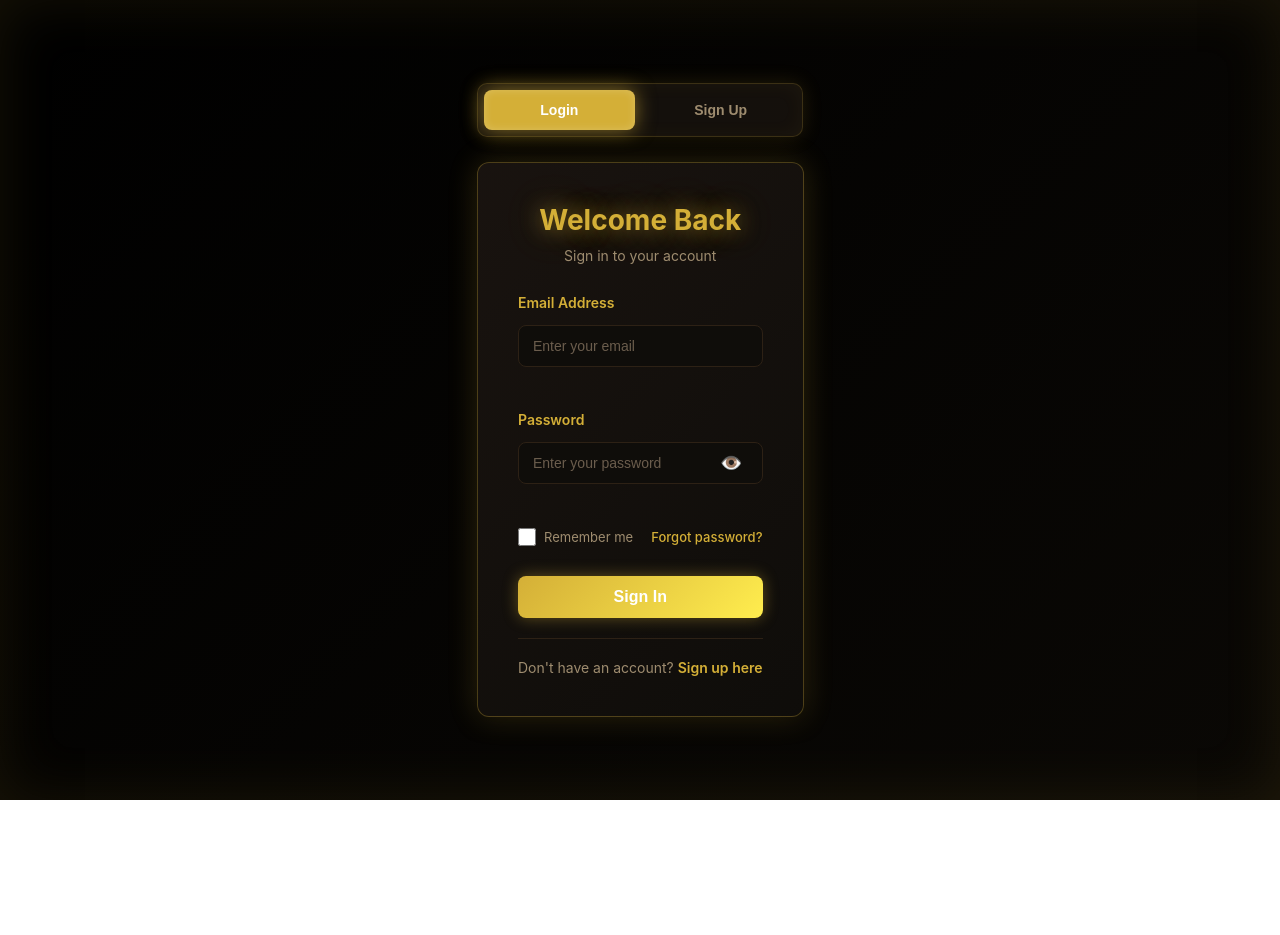
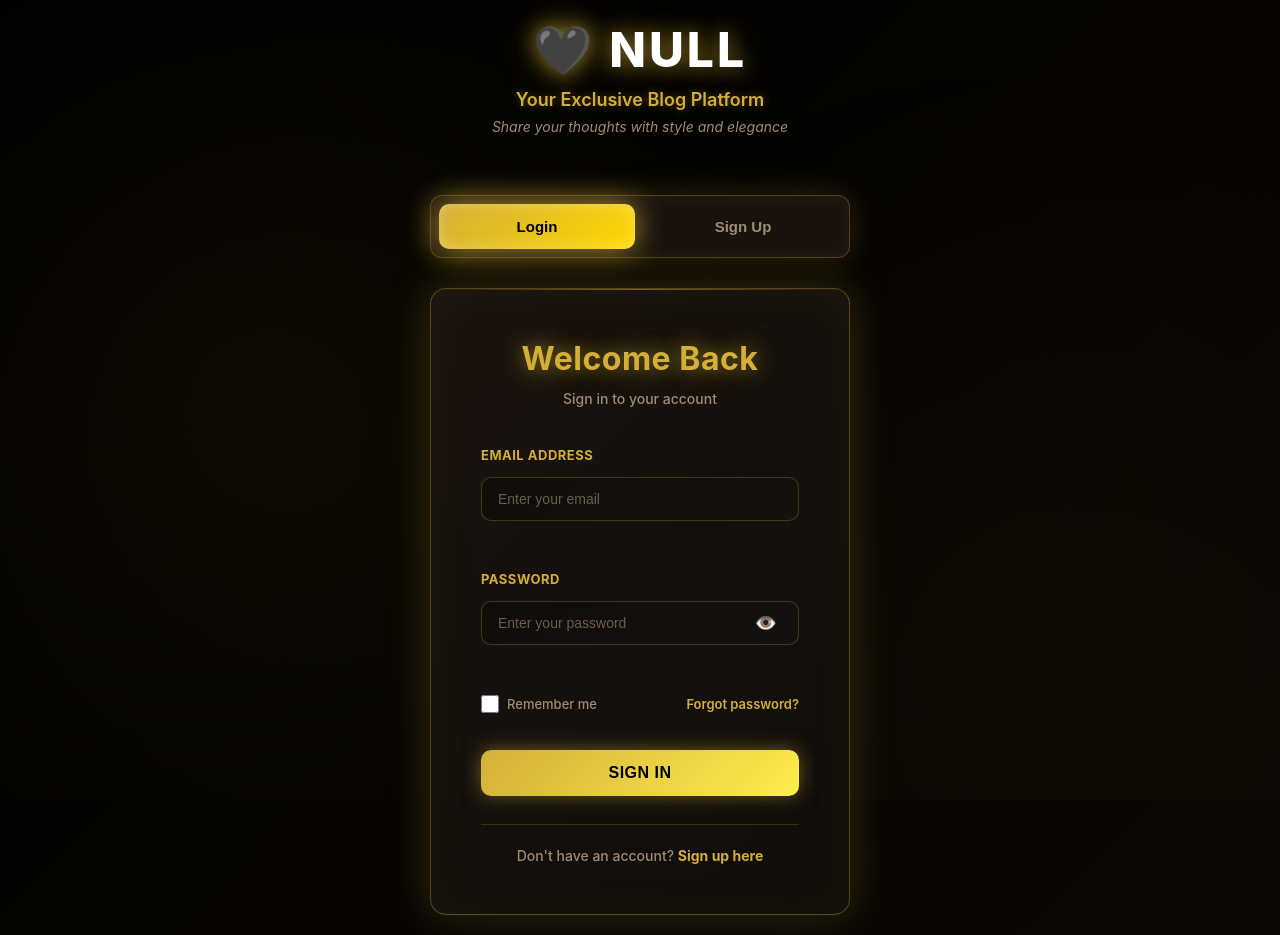
Before and after one commit to SriGobu/NULL, a website: page FrontEnd/loginSignup/index.html in a window 1280 px wide. Before the commit the page ends 800 px from the top, so only its background shows below. Drawn offline with Linux system fonts and the light colour scheme.

Commit message:
localhost to liveserver modified and styles modified

```diff
--- a/BackEnd/secondServer.js
+++ b/BackEnd/secondServer.js
@@ -62,7 +62,7 @@ app.use((req, res) => {
 
 // Start server
 app.listen(PORT, () => {
-    console.log(`Server running on http://localhost:3000`);
+    console.log(`Server running on port ${PORT}`);
     console.log('Database connected to MongoDB Atlas');
 });
 
--- a/BackEnd/server.js
+++ b/BackEnd/server.js
@@ -635,5 +635,5 @@ app.delete('/api/posts/comment', async (req, res) => {
 // Start Server
 const PORT = process.env.PORT || 3000;
 app.listen(PORT,'0.0.0.0', () => {
-    console.log(`Server is running on http://localhost:3000`);
+    console.log(`Server is running on port ${PORT}`);
 });
--- a/FrontEnd/blog/blogHome.js
+++ b/FrontEnd/blog/blogHome.js
@@ -1,5 +1,5 @@
 // API Configuration
-const API_URL = 'http://localhost:3000/api';
+const API_URL = 'https://null-xsgo.onrender.com/api';
 
 // DOM Elements
 const userInfo = document.getElementById('userInfo');
--- a/FrontEnd/loginSignup/index.html
+++ b/FrontEnd/loginSignup/index.html
@@ -8,7 +8,17 @@
     <link rel="stylesheet" href="/loginSignup/style.css">
 </head>
 <body>
-    <div class="login-container">
+    <div class="auth-background"></div>
+
+    <div class="auth-wrapper">
+        <!-- Branding Section -->
+        <div class="branding-section">
+            <h1 class="brand-title">🖤 NULL</h1>
+            <p class="brand-subtitle">Your Exclusive Blog Platform</p>
+            <p class="brand-description">Share your thoughts with style and elegance</p>
+        </div>
+
+        <div class="login-container">
         <!-- Toggle Button -->
         <div class="toggle-container">
             <button class="toggle-btn active" id="loginToggle">Login</button>
@@ -153,6 +163,7 @@
             <div class="success-message" id="signupSuccessMessage"></div>
         </div>
     </div>
+    </div>
 
     <script src="/loginSignup/script.js"></script>
 </body>
--- a/FrontEnd/loginSignup/script.js
+++ b/FrontEnd/loginSignup/script.js
@@ -1,5 +1,5 @@
 // API base URL
-const API_URL = 'http://localhost:3000/api';
+const API_URL = 'https://null-xsgo.onrender.com/api';
 
 const loginForm = document.getElementById('loginForm');
 const signupForm = document.getElementById('signupForm');
--- a/FrontEnd/loginSignup/style.css
+++ b/FrontEnd/loginSignup/style.css
@@ -13,55 +13,71 @@ body {
     align-items: center;
     padding: 20px;
     color: #f5f5f5;
-    box-shadow: inset 0 0 60px rgba(212, 175, 55, 0.1);
-}
+    position: relative;
+    overflow-x: hidden;
 }
 
-.login-container {
+.auth-background {
+    position: fixed;
+    top: 0;
+    left: 0;
     width: 100%;
-    max-width: 420px;
-    animation: slideIn 0.5s ease-out;
+    height: 100%;
+    background:
+        radial-gradient(circle at 20% 50%, rgba(212, 175, 55, 0.05) 0%, transparent 50%),
+        radial-gradient(circle at 80% 80%, rgba(212, 175, 55, 0.03) 0%, transparent 50%);
+    pointer-events: none;
+    z-index: 0;
 }
 
-.toggle-container {
+.auth-wrapper {
     display: flex;
-    gap: 10px;
-    margin-bottom: 25px;
-    background: rgba(26, 20, 16, 0.8);
-    padding: 6px;
-    border-radius: 10px;
-    box-shadow: 0 0 20px rgba(212, 175, 55, 0.15), inset 0 0 20px rgba(212, 175, 55, 0.05);
-    border: 1px solid rgba(212, 175, 55, 0.2);
+    flex-direction: column;
+    align-items: center;
+    width: 100%;
+    max-width: 500px;
+    gap: 30px;
+    position: relative;
+    z-index: 1;
 }
 
-.toggle-btn {
-    flex: 1;
-    padding: 12px 20px;
-    border: none;
-    background: transparent;
-    color: #9e8c6f;
-    font-size: 14px;
-    font-weight: 600;
-    cursor: pointer;
-    border-radius: 8px;
-    transition: all 0.3s ease;
+.branding-section {
+    text-align: center;
+    margin-bottom: 20px;
+    animation: slideDownFade 0.8s ease-out;
 }
 
-.toggle-btn:hover {
-    background: #2d2115;
-    color: #d4af37;
+.brand-title {
+    font-size: 48px;
+    font-weight: 800;
+    color: #ffffff;
+    margin-bottom: 10px;
+    text-shadow:
+        0 0 20px rgba(212, 175, 55, 0.6),
+        0 0 40px rgba(212, 175, 55, 0.3),
+        0 0 60px rgba(212, 175, 55, 0.1);
+    letter-spacing: 3px;
 }
 
-.toggle-btn.active {
-    background: #d4af37;
-    color: #ffffff;
-    box-shadow: 0 0 20px rgba(212, 175, 55, 0.6), inset 0 0 10px rgba(255, 255, 255, 0.2);
+.brand-subtitle {
+    font-size: 18px;
+    color: #d4af37;
+    font-weight: 600;
+    margin-bottom: 8px;
+    text-shadow: 0 0 10px rgba(212, 175, 55, 0.4);
 }
 
-@keyframes slideIn {
+.brand-description {
+    font-size: 14px;
+    color: #9e8c6f;
+    font-style: italic;
+    margin-bottom: 10px;
+}
+
+@keyframes slideDownFade {
     from {
         opacity: 0;
-        transform: translateY(-30px);
+        transform: translateY(-40px);
     }
     to {
         opacity: 1;
@@ -69,89 +85,177 @@ body {
     }
 }
 
+.login-container {
+    width: 100%;
+    max-width: 420px;
+    animation: slideUpFade 0.8s ease-out;
+}
+
+@keyframes slideUpFade {
+    from {
+        opacity: 0;
+        transform: translateY(40px);
+    }
+    to {
+        opacity: 1;
+        transform: translateY(0);
+    }
+}
+
+.toggle-container {
+    display: flex;
+    gap: 10px;
+    margin-bottom: 30px;
+    background: rgba(26, 20, 16, 0.9);
+    padding: 8px;
+    border-radius: 12px;
+    box-shadow:
+        0 0 30px rgba(212, 175, 55, 0.2),
+        inset 0 0 20px rgba(212, 175, 55, 0.08);
+    border: 1.5px solid rgba(212, 175, 55, 0.3);
+    backdrop-filter: blur(10px);
+}
+
+.toggle-btn {
+    flex: 1;
+    padding: 14px 20px;
+    border: none;
+    background: transparent;
+    color: #9e8c6f;
+    font-size: 15px;
+    font-weight: 700;
+    cursor: pointer;
+    border-radius: 10px;
+    transition: all 0.3s cubic-bezier(0.4, 0, 0.2, 1);
+}
+
+.toggle-btn:hover {
+    background: rgba(212, 175, 55, 0.1);
+    color: #d4af37;
+    box-shadow: 0 0 10px rgba(212, 175, 55, 0.2);
+}
+
+.toggle-btn.active {
+    background: linear-gradient(135deg, #d4af37 0%, #ffd700 100%);
+    color: #000000;
+    box-shadow:
+        0 0 30px rgba(212, 175, 55, 0.8),
+        inset 0 0 15px rgba(255, 255, 255, 0.3);
+    font-weight: 700;
+}
+
 .login-card {
-    background: linear-gradient(135deg, rgba(26, 20, 16, 0.95) 0%, rgba(15, 13, 10, 0.98) 100%);
-    border-radius: 12px;
-    box-shadow: 0 0 30px rgba(212, 175, 55, 0.2), 0 4px 20px rgba(0, 0, 0, 0.7);
-    padding: 40px;
+    background: linear-gradient(135deg, rgba(26, 20, 16, 0.97) 0%, rgba(15, 13, 10, 0.99) 100%);
+    border-radius: 16px;
+    box-shadow:
+        0 0 40px rgba(212, 175, 55, 0.25),
+        0 8px 32px rgba(0, 0, 0, 0.8),
+        inset 0 0 50px rgba(212, 175, 55, 0.05);
+    padding: 50px;
     overflow: hidden;
     display: none;
-    animation: fadeInScale 0.4s ease-out;
-    border: 1px solid rgba(212, 175, 55, 0.3);
+    animation: cardFadeIn 0.5s ease-out;
+    border: 1.5px solid rgba(212, 175, 55, 0.35);
     backdrop-filter: blur(10px);
+    position: relative;
+}
+
+.login-card::before {
+    content: '';
+    position: absolute;
+    top: 0;
+    left: 0;
+    right: 0;
+    height: 1px;
+    background: linear-gradient(90deg, transparent, rgba(212, 175, 55, 0.5), transparent);
 }
 
 .login-card.active {
     display: block;
 }
 
-@keyframes fadeInScale {
+@keyframes cardFadeIn {
     from {
         opacity: 0;
-        transform: scale(0.95);
+        transform: scale(0.98) translateY(10px);
     }
     to {
         opacity: 1;
-        transform: scale(1);
+        transform: scale(1) translateY(0);
     }
 }
 
 .login-header {
     text-align: center;
-    margin-bottom: 30px;
+    margin-bottom: 40px;
 }
 
 .login-header h1 {
     color: #d4af37;
-    font-size: 28px;
-    margin-bottom: 10px;
+    font-size: 32px;
+    margin-bottom: 12px;
     font-weight: 700;
-    text-shadow: 0 0 20px rgba(212, 175, 55, 0.5), 0 0 40px rgba(212, 175, 55, 0.3);
+    text-shadow:
+        0 0 20px rgba(212, 175, 55, 0.6),
+        0 0 40px rgba(212, 175, 55, 0.3);
+    letter-spacing: 0.5px;
 }
 
 .login-header p {
     color: #9e8c6f;
     font-size: 14px;
+    font-weight: 500;
 }
 
 .login-form {
     display: flex;
     flex-direction: column;
-    gap: 20px;
+    gap: 22px;
 }
 
 .form-group {
     display: flex;
     flex-direction: column;
-    gap: 8px;
+    gap: 10px;
 }
 
 .form-group label {
     color: #d4af37;
-    font-weight: 600;
-    font-size: 14px;
-    margin-bottom: 6px;
+    font-weight: 700;
+    font-size: 13px;
+    letter-spacing: 0.5px;
+    text-transform: uppercase;
+    margin-bottom: 4px;
 }
 
 .form-group input {
-    padding: 12px 14px;
-    border: 1.5px solid #2d2115;
-    border-radius: 8px;
+    padding: 13px 16px;
+    border: 1.5px solid rgba(212, 175, 55, 0.25);
+    border-radius: 10px;
     font-size: 14px;
     transition: all 0.3s ease;
-    background: #0f0d0a;
+    background: linear-gradient(135deg, rgba(15, 13, 10, 0.95) 0%, rgba(20, 18, 15, 0.95) 100%);
     color: #d4af37;
+    font-weight: 500;
+}
+
+.form-group input:hover {
+    border-color: rgba(212, 175, 55, 0.4);
+    background: linear-gradient(135deg, rgba(20, 18, 15, 0.97) 0%, rgba(25, 23, 20, 0.97) 100%);
 }
 
 .form-group input:focus {
     outline: none;
     border-color: #d4af37;
-    background: rgba(15, 13, 10, 0.9);
-    box-shadow: 0 0 20px rgba(212, 175, 55, 0.4), inset 0 0 10px rgba(212, 175, 55, 0.1);
+    background: linear-gradient(135deg, rgba(25, 23, 20, 0.98) 0%, rgba(30, 28, 25, 0.98) 100%);
+    box-shadow:
+        0 0 20px rgba(212, 175, 55, 0.4),
+        inset 0 0 15px rgba(212, 175, 55, 0.08);
 }
 
 .form-group input::placeholder {
     color: #6b5d4d;
+    font-weight: 400;
 }
 
 .password-input-wrapper {
@@ -162,11 +266,12 @@ body {
 
 .password-input-wrapper input {
     width: 100%;
+    padding-right: 45px;
 }
 
 .toggle-password {
     position: absolute;
-    right: 12px;
+    right: 14px;
     background: none;
     border: none;
     cursor: pointer;
@@ -175,18 +280,21 @@ body {
     display: flex;
     align-items: center;
     justify-content: center;
-    transition: transform 0.2s ease;
+    transition: all 0.2s ease;
+    color: #9e8c6f;
 }
 
 .toggle-password:hover {
-    transform: scale(1.1);
+    transform: scale(1.2);
+    color: #d4af37;
 }
 
 .error-message {
     color: #ff6b6b;
     font-size: 12px;
-    min-height: 16px;
+    min-height: 18px;
     display: block;
+    font-weight: 500;
 }
 
 .form-options {
@@ -194,6 +302,7 @@ body {
     justify-content: space-between;
     align-items: center;
     font-size: 13px;
+    gap: 10px;
 }
 
 .remember-me {
@@ -202,6 +311,12 @@ body {
     gap: 8px;
     cursor: pointer;
     color: #9e8c6f;
+    font-weight: 500;
+    transition: color 0.2s ease;
+}
+
+.remember-me:hover {
+    color: #d4af37;
 }
 
 .remember-me input[type="checkbox"] {
@@ -214,38 +329,46 @@ body {
 .forgot-password {
     color: #d4af37;
     text-decoration: none;
-    font-weight: 500;
-    transition: color 0.2s ease;
+    font-weight: 600;
+    transition: all 0.2s ease;
 }
 
 .forgot-password:hover {
     color: #ffd700;
     text-decoration: underline;
+    text-shadow: 0 0 10px rgba(212, 175, 55, 0.4);
 }
 
 .login-button {
-    padding: 12px 16px;
+    padding: 14px 20px;
     background: linear-gradient(135deg, #d4af37 0%, #ffed4e 100%);
-    color: #ffffff;
+    color: #000000;
     border: none;
-    border-radius: 8px;
+    border-radius: 10px;
     font-size: 16px;
-    font-weight: 600;
+    font-weight: 700;
     cursor: pointer;
-    transition: all 0.3s ease;
-    margin-top: 10px;
+    transition: all 0.3s cubic-bezier(0.4, 0, 0.2, 1);
+    margin-top: 15px;
     width: 100%;
-    box-shadow: 0 0 15px rgba(212, 175, 55, 0.4);
+    box-shadow:
+        0 0 20px rgba(212, 175, 55, 0.5),
+        0 8px 20px rgba(0, 0, 0, 0.4);
+    letter-spacing: 0.5px;
+    text-transform: uppercase;
 }
 
 .login-button:hover {
     background: linear-gradient(135deg, #ffed4e 0%, #ffd700 100%);
-    box-shadow: 0 0 30px rgba(212, 175, 55, 0.8), 0 4px 16px rgba(212, 175, 55, 0.4);
-    transform: translateY(-2px);
+    box-shadow:
+        0 0 40px rgba(212, 175, 55, 0.9),
+        0 12px 30px rgba(212, 175, 55, 0.5),
+        0 8px 20px rgba(0, 0, 0, 0.5);
+    transform: translateY(-3px);
 }
 
 .login-button:active {
-    transform: translateY(0);
+    transform: translateY(-1px);
 }
 
 .login-button:disabled {
@@ -256,11 +379,12 @@ body {
 
 .login-footer {
     text-align: center;
-    margin-top: 20px;
-    padding-top: 20px;
-    border-top: 1px solid #2d2115;
+    margin-top: 28px;
+    padding-top: 22px;
+    border-top: 1px solid rgba(212, 175, 55, 0.2);
     color: #9e8c6f;
     font-size: 14px;
+    font-weight: 500;
 }
 
 .signup-link,
@@ -268,59 +392,74 @@ body {
 .switch-to-login {
     color: #d4af37;
     text-decoration: none;
-    font-weight: 600;
-    transition: color 0.2s ease;
+    font-weight: 700;
+    transition: all 0.2s ease;
+    cursor: pointer;
 }
 
 .signup-link:hover,
 .switch-to-signup:hover,
 .switch-to-login:hover {
-    color: 8b9cff;
-    color: #764ba2;
+    color: #ffd700;
     text-decoration: underline;
+    text-shadow: 0 0 10px rgba(212, 175, 55, 0.4);
 }
 
 .success-message {
     display: none;
-    padding: 12px;
-    background: #1e4620;
-    color: #2e7d32;
-    border: 1px solid #2e7d32
-    border: 1px solid #2e7d32;
-    border-radius: 8px;
+    padding: 14px 16px;
+    background: linear-gradient(135deg, rgba(30, 70, 32, 0.95) 0%, rgba(25, 65, 28, 0.95) 100%);
+    color: #4caf50;
+    border: 1.5px solid #4caf50;
+    border-radius: 10px;
     margin-top: 20px;
     text-align: center;
-    animation: fadeIn 0.3s ease-out;
+    animation: slideUpFade 0.3s ease-out;
+    font-weight: 600;
+    font-size: 13px;
+    box-shadow: 0 0 20px rgba(76, 175, 80, 0.2);
 }
 
 .success-message.show {
     display: block;
 }
 
-@keyframes fadeIn {
-    from {
-        opacity: 0;
-        transform: translateY(-10px);
+/* Responsive design */
+@media (max-width: 600px) {
+    .auth-wrapper {
+        max-width: 100%;
+        gap: 20px;
     }
-    to {
-        opacity: 1;
-        transform: translateY(0);
+
+    .branding-section {
+        margin-bottom: 10px;
     }
-}
 
-/* Responsive design */
-@media (max-width: 480px) {
+    .brand-title {
+        font-size: 40px;
+        letter-spacing: 2px;
+    }
+
+    .brand-subtitle {
+        font-size: 16px;
+    }
+
     .login-card {
-        padding: 30px 20px;
+        padding: 35px 25px;
+        border-radius: 14px;
     }
 
     .login-header h1 {
-        font-size: 24px;
+        font-size: 26px;
     }
 
     .form-options {
         flex-direction: column;
-        gap: 10px;
+        gap: 12px;
         align-items: flex-start;
     }
+
+    .login-container {
+        max-width: 100%;
+    }
 }
--- a/FrontEnd/viewPost/viewPost.js
+++ b/FrontEnd/viewPost/viewPost.js
@@ -1,5 +1,5 @@
 // API Configuration
-const API_URL = 'http://localhost:3000/api';
+const API_URL = 'https://null-xsgo.onrender.com/api';
 
 // DOM Elements
 const postTitle = document.getElementById('postTitle');
```
Also changed, not shown: BackEnd/vercel.json, 1 other file.
